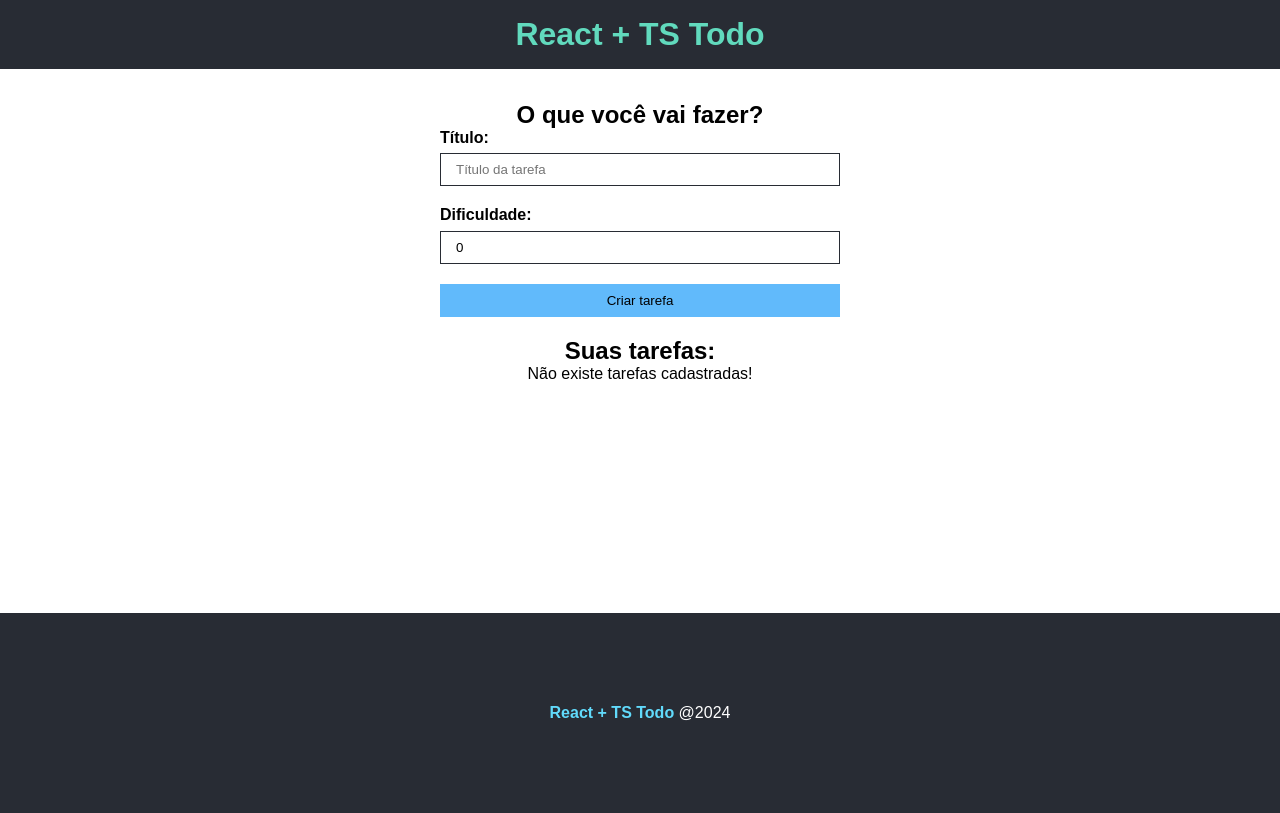
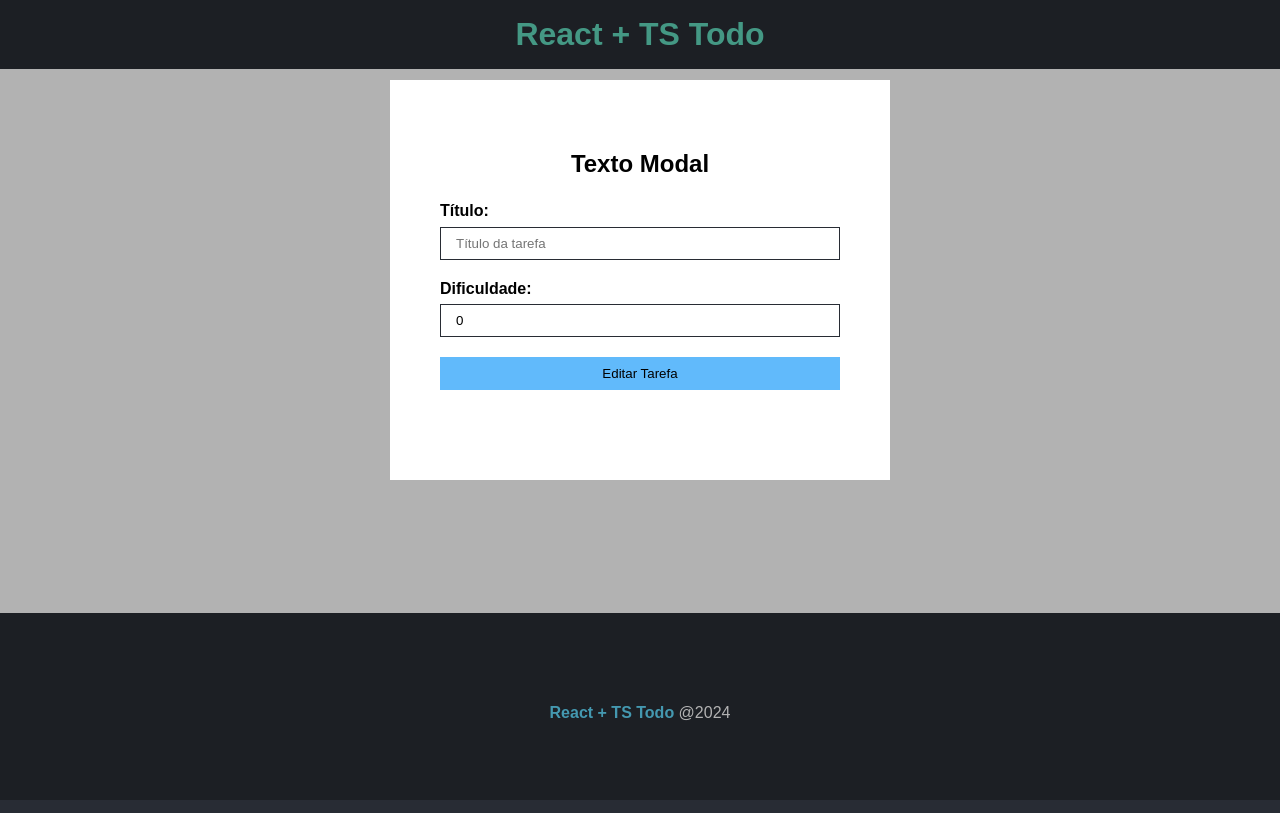
Before and after one commit to cristian-eds/todo-react-ts, a React (Create React App) app: page / in a window 1280 px wide. Built offline with nearby package versions, Linux system fonts and the light colour scheme.

Commit message:
Criado componente Modal

```diff
--- a/src/App.tsx
+++ b/src/App.tsx
@@ -8,10 +8,10 @@
 import Footer from './components/Footer';
 import TaskForm from './components/TaskForm';
 import TaskList from './components/TaskList';
+import Modal from './components/Modal';
 
 // interface
 import { ITask } from './interfaces/Task';
-
 
 function App() {
 
@@ -27,6 +27,7 @@
 
   return (
     <div>
+      <Modal children={ <TaskForm btnText='Editar Tarefa' taskList={taskList}/> }/>
       <Header />
       <main className={styles.main}>
         <div>
--- /dev/null
+++ b/src/components/Modal.module.css
@@ -0,0 +1,31 @@
+.fade {
+    width: 100%;
+    height: 100%;
+    position: absolute;
+    background-color: #000;
+    opacity: .3;
+}
+
+.modal {
+    position: absolute;
+    top: 10%;
+    left: 0;
+    right: 0;
+    margin: 0 auto;
+    width: 500px;
+    height: 400px;
+    z-index: 1;
+    background-color: white;
+    display: flex;
+    flex-direction: column;
+    justify-content: center;
+    text-align: center;
+}
+
+.modal h2{
+    margin-bottom: 1em;
+}
+
+.modal form {
+    width: 90%;
+}
--- /dev/null
+++ b/src/components/Modal.tsx
@@ -0,0 +1,22 @@
+import React from 'react'
+
+//css
+import styles from './Modal.module.css'
+
+interface Props {
+    children: React.ReactNode
+}
+
+const Modal = ({children}: Props) => {
+  return (
+    <div id="modal">
+        <div className={styles.fade}></div>
+        <div className={styles.modal}>
+            <h2>Texto Modal</h2>
+            {children}
+        </div>
+    </div>
+  )
+}
+
+export default Modal
```
